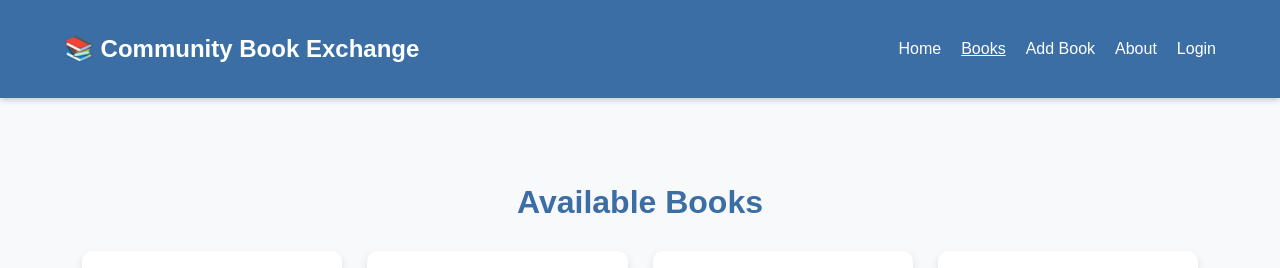
After one commit to shabnam200/Community-Book-Exchange, a PHP site: page /books.html in a window 1280 px wide. The commit adds this page. Shown: the top 268 px of the page. Run offline with PHP 8.4, Linux system fonts and the light colour scheme.

Commit message:
Initial commit - addbook page created

```diff
--- a/assets/css/style.css
+++ b/assets/css/style.css
@@ -13,11 +13,11 @@ display: flex;
 flex-direction: column;
 }
 
-/* ----- NAVBAR ----- */
+/* NAVBAR */
 header {
 background-color: #3a6ea5;
 padding: 15px 0;
-box-shadow: 0 2px 6px rgba(0,0,0,0.2); /* subtle shadow */
+box-shadow: 0 2px 6px rgba(0,0,0,0.2);
 }
 
 .navbar {
--- /dev/null
+++ b/books.html
@@ -0,0 +1,60 @@
+<!DOCTYPE html>
+<html lang="en">
+<head>
+  <meta charset="UTF-8" />
+  <meta name="viewport" content="width=device-width, initial-scale=1.0" />
+  <title>Books | Community Book Exchange</title>
+  <link rel="stylesheet" href="assets/css/style.css" />
+</head>
+<body>
+  <header>
+    <nav class="navbar">
+      <h1 class="logo">📚 Community Book Exchange</h1>
+      <ul class="nav-links">
+        <li><a href="index.html">Home</a></li>
+        <li><a href="books.html" class="active">Books</a></li>
+        <li><a href="addbook.html">Add Book</a></li>
+        <li><a href="about.html">About</a></li>
+        <li><a href="login.html">Login</a></li>
+      </ul>
+    </nav>
+  </header>
+
+  <section class="books-section">
+    <h2>Available Books</h2>
+    <div class="books-grid">
+      <div class="book-card">
+        <img src="assets/images/book1.jpg" alt="Book 1">
+        <h3>The Alchemist</h3>
+        <p>by Paulo Coelho</p>
+        <button class="btn">Exchange</button>
+      </div>
+
+      <div class="book-card">
+        <img src="assets/images/book2.jpg" alt="Book 2">
+        <h3>Atomic Habits</h3>
+        <p>by James Clear</p>
+        <button class="btn">Exchange</button>
+      </div>
+
+      <div class="book-card">
+        <img src="assets/images/book3.jpg" alt="Book 3">
+        <h3>1984</h3>
+        <p>by George Orwell</p>
+        <button class="btn">Exchange</button>
+      </div>
+
+      <div class="book-card">
+        <img src="assets/images/book4.jpg" alt="Book 4">
+        <h3>Pride and Prejudice</h3>
+        <p>by Jane Austen</p>
+        <button class="btn">Exchange</button>
+      </div>
+    </div>
+  </section>
+
+  <footer>
+    <p>© 2025 Community Book Exchange | Created by Shabnam</p>
+  </footer>
+</body>
+</html>
```
Also changed, not shown: other parts of assets/css/style.css (+57 -8 lines), addbook.html (+30 -31 lines).
